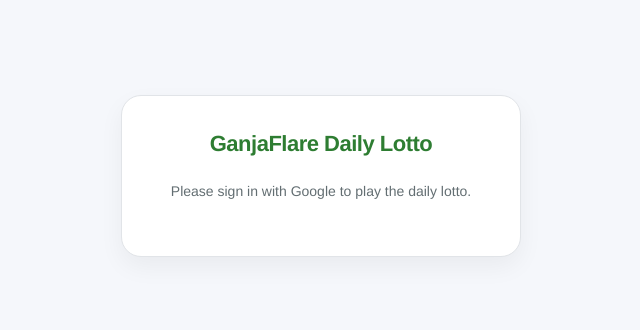
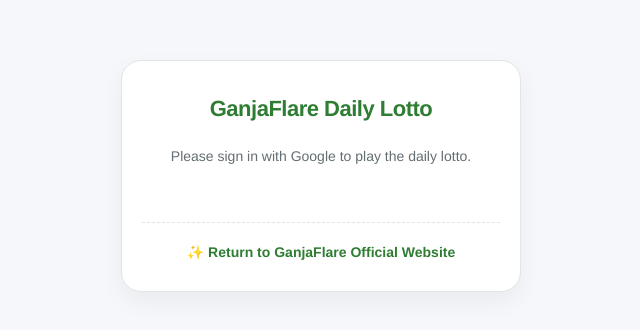
Before and after one commit to GanjaFlare/ganjaflare-lotto, a website: page index.html in a window 1280 px wide. Shown: the part 224-554 px from the top of the page, without its empty margins (319-959 px from the left). Drawn offline with Linux system fonts and the light colour scheme.

Commit message:
Add files via upload

```diff
--- a/index.html
+++ b/index.html
@@ -69,10 +69,19 @@
 <div class="container">
     <h1>GanjaFlare Daily Lotto</h1>
 
-    <div id="login-area">
+<div id="login-area">
         <p style="color: #636e72; margin-bottom: 25px; font-size: 14px; line-height: 1.4;">Please sign in with Google to play the daily lotto.</p>
         <div id="g_id_onload" data-client_id="53876794554-8tdrpeeopmkmmv8tuicav3gev3724fd8.apps.googleusercontent.com" data-context="signin" data-ux_mode="popup" data-callback="handleCredentialResponse" data-auto_prompt="false"></div>
         <div class="g_id_signin" data-type="standard" data-shape="pill" data-theme="outline" data-text="signin_with" data-size="large" data-logo_alignment="left" style="display: flex; justify-content: center;"></div>
+
+        <!-- ここから追加：公式サイトへの戻りリンク -->
+        <div style="margin-top: 30px; border-top: 1px dashed #e1e4e8; padding-top: 20px; text-align: center;">
+            <a href="https://sites.google.com/view/ganjaflareen/home?authuser=0"
+               style="color: #2e7d32; text-decoration: none; font-size: 14px; font-weight: bold; display: inline-flex; align-items: center; gap: 5px;">
+               ✨ Return to GanjaFlare Official Website
+            </a>
+        </div>
+        <!-- ここまで追加 -->
     </div>
 
     <div id="game-form">
```
